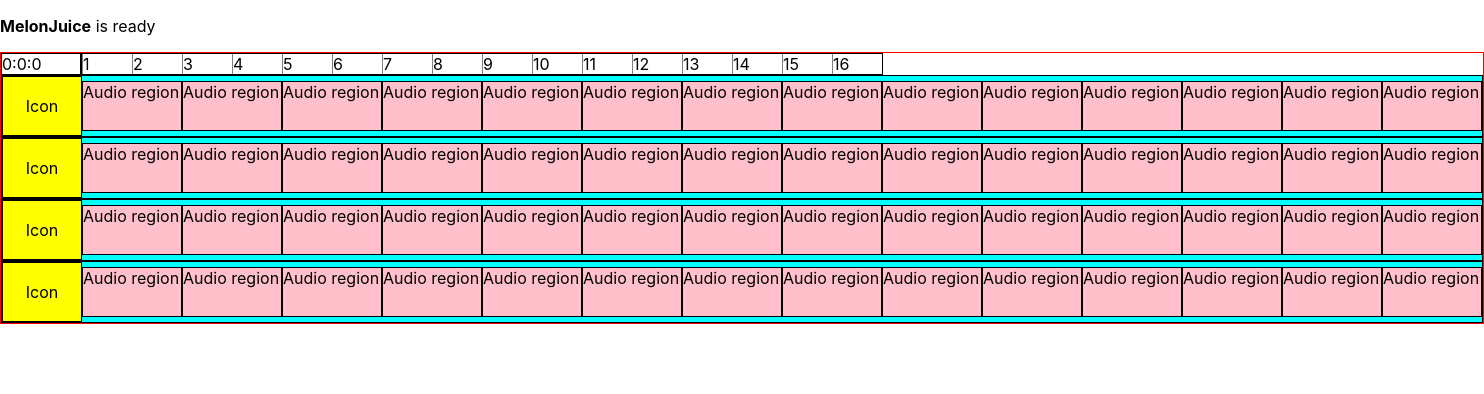
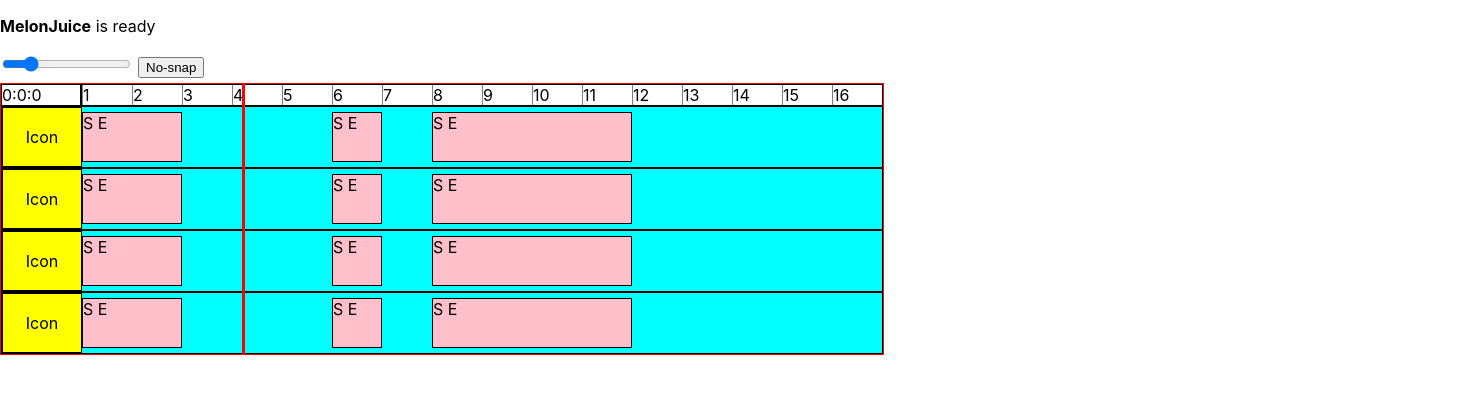
Before and after one commit to purewack/melonJuice-web, a React (Create React App) app: page / in a window 1280 px wide. Shown: the top 394 px of the page, 1484 px wide, since content can reach past the window. Built offline with nearby package versions, Linux system fonts and the light colour scheme.

Commit message:
basic snap to grid

```diff
--- a/src/App.js
+++ b/src/App.js
@@ -1,4 +1,4 @@
-import { useState } from 'react';
+import { useRef, useState } from 'react';
 import { createContext } from 'react';
 import './App.css';
 //import {AudioEngine} from './audio/AudioEngine';
@@ -12,9 +12,29 @@ function App() {
   const [armedIndex,setArmedIndex] = useState(null)
   const [transportTimer, setTransportTimer] = useState('0:0:0')
   const [tracks, setTracks] = useState([1,2,3,2])
-  const [regions, setRegions] = useState([1,1,1,1,1,1,1,1,1,1,1,1,1,1])
-  const [zoom, setZoom] = useState(50)
+  const [bar, setBar] = useState(50)
+  const [snapGrain, setSnapGrain] = useState(null)
   const [measures, setMeasures] = useState(16)
+  const [regions, setRegions] = useState([
+    {
+      bufferId: 1,
+      timeBufferOffset:0,
+      timeStart:0,
+      timeDuration:2,
+    },
+    {
+      bufferId: 2,
+      timeBufferOffset:0,
+      timeStart:3,
+      timeDuration:1,
+    },
+    {
+      bufferId: 3,
+      timeBufferOffset:0,
+      timeStart:4,
+      timeDuration:4,
+    }
+  ])
 
   return (
     <>
@@ -32,15 +52,40 @@ function App() {
       }}>Playback</button>
         <button onClick={()=>{
     console.log(AudioEngine.tracks)}}>List</button> */}
+      <input
+        type="range"
+        min="20"
+        max="400"
+        defaultValue="90"
+        onChange={(e)=>{
+          let n = Number(e.target.value)
+          setBar(n)
+        }}
+      />
 
-      <AudioField timer={transportTimer} songMeasures={measures} zoom={zoom}>
+      <button onClick={()=>{
+        if(snapGrain === null){
+          setSnapGrain(1)
+        }
+        else if(snapGrain < 16){
+          setSnapGrain(snapGrain*2)
+        }
+        else(setSnapGrain(null))
+      }}>
+        {snapGrain ? 'Q:'+snapGrain : 'No-snap'}
+      </button>
+
+      <AudioField timer={transportTimer} songMeasures={measures} bar={bar}>
         {tracks.map((t,i) => {
+
           return <AudioTrack key={i} id={i} armedId={armedIndex} onArm={()=>{
             setArmedIndex((armedIndex !== i ? i : null))
-          }} zoom={zoom}>
+          }} bar={bar}>
+
             {regions && regions.map((r,j) => {
-                return <AudioRegion key={j} zoom={zoom}/>
+                return <AudioRegion key={j} region={r} bar={bar} shouldSnap={snapGrain}/>
             })}
+
           </AudioTrack>
         })}
       </AudioField>
--- a/src/components/AudioField.js
+++ b/src/components/AudioField.js
@@ -1,11 +1,18 @@
-const AudioField = ({songMeasures, timer, zoom, children}) => {
-    const bars = Array(songMeasures).fill(null)
+import {useState,useEffect} from 'react'
+import TimelineBar from './TimelineBar'
+
+const AudioField = ({songMeasures, timer, bar, children}) => {
+
+    const [bars, setBars] = useState()
+    useEffect(()=>{
+        setBars(Array(songMeasures).fill(null))
+    },[bar,songMeasures])
 
     return(<div className='AudioField'>
         <span className='AudioTimer'>{timer}</span>
-        <span className='AudioTimeline'>
-            {bars.map((b,i)=>{
-                return (<div key={i} style={{width:zoom}}>{1+ i}</div>)
+        <span className='Timeline'>
+            {bars && bars.map((b,i)=>{
+                return (<TimelineBar bar={bar} number={i}/>)
             })}
         </span>
         {children}
--- a/src/components/AudioRegion.js
+++ b/src/components/AudioRegion.js
@@ -1,12 +1,62 @@
 import './components.css';
+import {useState,useEffect} from 'react'
 
-const AudioRegion = ({visBuffer, zoom})=>{
-  const duration = 2;
+const AudioRegion = ({region, setRegion, bar, shouldSnap})=>{
+  const [left, setLeft] = useState()
+  const [width, setWidth] = useState()
+  const [dragged, setDragged] = useState(false)
+  const [xstart, setXstart] = useState()
+  const [leftStart, setLeftstart] = useState(0)
 
-  return(<div className='AudioRegion' style={{width:(zoom*duration)}}>
-    <span></span>
-      Audio region
-    <span></span>
+  useEffect(()=>{
+    setLeft(bar*region.timeStart)
+    setWidth(bar*region.timeDuration)
+  },[region,bar])
+
+  const mouseDown = (e)=>{
+    setDragged(true)
+    setXstart(e.clientX)
+    setLeftstart(left)
+
+    if(shouldSnap){
+      let b = (bar/shouldSnap)
+      let l = Math.floor(left/b)*b
+      setLeft(l)
+      setLeftstart(l)
+    }
+
+    console.log('----')
+    console.log({left, leftStart})
+    console.log('----')
+  }
+  const mouseMove = (e)=>{
+    e.preventDefault()
+    if(!dragged) return;
+
+    let delta = e.clientX-xstart
+    if(shouldSnap) {
+      let b = (bar/shouldSnap)
+      delta = Math.floor(delta/b)*b
+    }
+    setLeft(leftStart + delta);
+
+    console.log({left, leftStart})
+  }
+  const mouseUp = (e)=>{
+    setDragged(false)
+    //setRegion()
+  }
+
+  return(<div
+    className={dragged ? 'AudioRegion AudioRegionDrag' : 'AudioRegion'}
+    style={{width, left}}
+    onMouseDown={mouseDown}
+    onMouseMove={mouseMove}
+    onMouseUp={mouseUp}
+    onMouseLeave={mouseUp}
+    >
+    <span>S </span>
+    <span> E</span>
   </div>)
 }
 
--- /dev/null
+++ b/src/components/TimelineBar.js
@@ -0,0 +1,11 @@
+import {useState,useEffect} from 'react'
+
+const TimelineBar = ({bar, number}) => {
+    return(<div
+        className='TimelineBar'
+        style={{width:bar}}>
+        {1+ number}
+    </div>)
+}
+
+export default TimelineBar
--- a/src/components/components.css
+++ b/src/components/components.css
@@ -9,22 +9,29 @@
 }
 
 .AudioRegion{
+    position:relative;
     margin: 5px 0 ;
     display:inline-block;
     height:50px;
     background:pink;
     border: solid black 1px;
 }
+.AudioRegion:hover{
+    cursor:grab;
+}
+.AudioRegionDrag{
+    background:red;
+}
 
 .AudioTrack{
     background:cyan;
     border:solid black 1px;
     white-space: nowrap;
-    width:max-content;
     display:flex;
 }
 
 .AudioTrackHeading{
+    z-index: 9;
     background:yellow;
     border:solid black 1px;
     display:inline-block;
@@ -38,7 +45,7 @@
 
 .AudioTrackHelper{
     display:none;
-
+    z-index: 10;
     background:blue;
     border:solid black 1px;
     position: absolute;
@@ -56,6 +63,7 @@
 .AudioField{
     border:solid red 1px;
     width:max-content;
+    overflow:hidden;
 }
 .AudioTimer{
     display:inline-block;
@@ -65,21 +73,24 @@
     background:white;
     width:var(--side-panel-width);
 }
-.AudioTimeline{
+.Timeline{
     position:relative;
     border:solid black 1px;
     width:max-content;
     white-space: nowrap;
 }
-.AudioTimeline div{
+.Timeline .TimelineBar{
     display:inline-block;
     border-left:solid gray 1px;
 }
 
-.AudioTimeline::before{
-    width:100px;
+.Timeline::before{
+    position:absolute;
+    z-index: 100;
+    content:'';
+    width:1px;
     height:800px;
-    position:absolute;
+    left:20%;
     background-color: red;
-    border:solid black 1px;
+    border:solid red 1px;
 }
```
Also changed, not shown: 1 other file (tests, documents, lock files or other folders).
